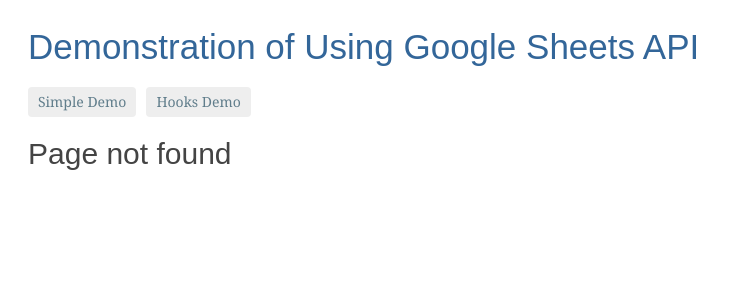
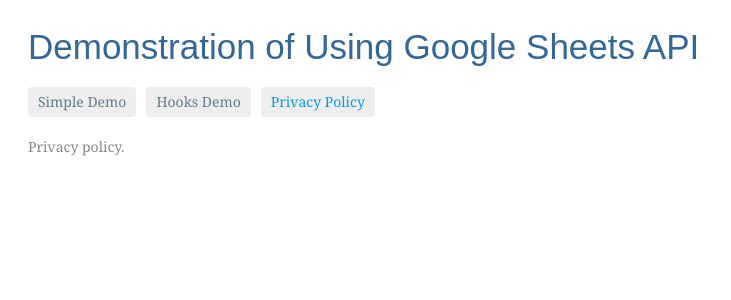
Before and after one commit to davidgma/google-sheets-demo, an Angular app: page /privacy in a window 1280 px wide. Before the commit this address had no page. Shown: the top 300 px of the page, without its empty margins (0-731 px from the left). Built offline with nearby package versions, Linux system fonts and the light colour scheme.

Commit message:
Upload changes.

```diff
--- a/src/app/app.component.html
+++ b/src/app/app.component.html
@@ -12,5 +12,7 @@
 		Simple Demo</a>
 	<a routerLink="/hooks" routerLinkActive="active">
 		Hooks Demo</a>
+	<a routerLink="/privacy" routerLinkActive="active">
+		Privacy Policy</a>
 </nav>
 <router-outlet></router-outlet>
--- a/src/app/app.module.ts
+++ b/src/app/app.module.ts
@@ -7,9 +7,11 @@
 import { JsLoaderService } from './js-loader.service';
 import { SimpleComponent } from './simple/simple.component';
 import { HooksComponent } from './hooks/hooks.component';
+import { PrivacyComponent } from './privacy/privacy.component';
 import { AppRoutingModule } from './app-routing.module';
 import { SimpleRoutingModule } from './simple/simple-routing.module';
 import { HooksRoutingModule } from './hooks/hooks-routing.module';
+import { PrivacyRoutingModule } from './privacy/privacy-routing.module';
 
 @NgModule({
   imports: [
@@ -17,12 +19,14 @@
     FormsModule,
     SimpleRoutingModule,
     HooksRoutingModule,
+    PrivacyRoutingModule,
     AppRoutingModule
   ],
   declarations: [
     AppComponent,
     SimpleComponent,
     HooksComponent,
+    PrivacyComponent,
     PageNotFoundComponent
     ],
   bootstrap: [AppComponent],
--- a/src/app/hooks/hooks.component.ts
+++ b/src/app/hooks/hooks.component.ts
@@ -2,7 +2,7 @@
 import { GoogleAuthService } from '../google-auth.service';
 
 @Component({
-    selector: 'app-hookse',
+    selector: 'app-hooks',
     templateUrl: './hooks.component.html',
     styleUrls: ['./hooks.component.css']
 })
--- /dev/null
+++ b/src/app/privacy/privacy.component.html
@@ -0,0 +1,4 @@
+<br>
+<p>
+    Privacy policy.
+</p>
--- /dev/null
+++ b/src/app/privacy/privacy.component.ts
@@ -0,0 +1,12 @@
+import { Component, OnInit, EventEmitter } from '@angular/core';
+import { GoogleAuthService } from '../google-auth.service';
+
+@Component({
+    selector: 'app-privacy',
+    templateUrl: './privacy.component.html',
+    styleUrls: ['./privacy.component.css']
+})
+export class PrivacyComponent {
+
+
+} // End of class PrivacyComponent
```
Also changed, not shown: src/app/privacy/privacy-routing.module.ts (added, +16 -0 lines), src/app/privacy/privacy.component.css (added).
